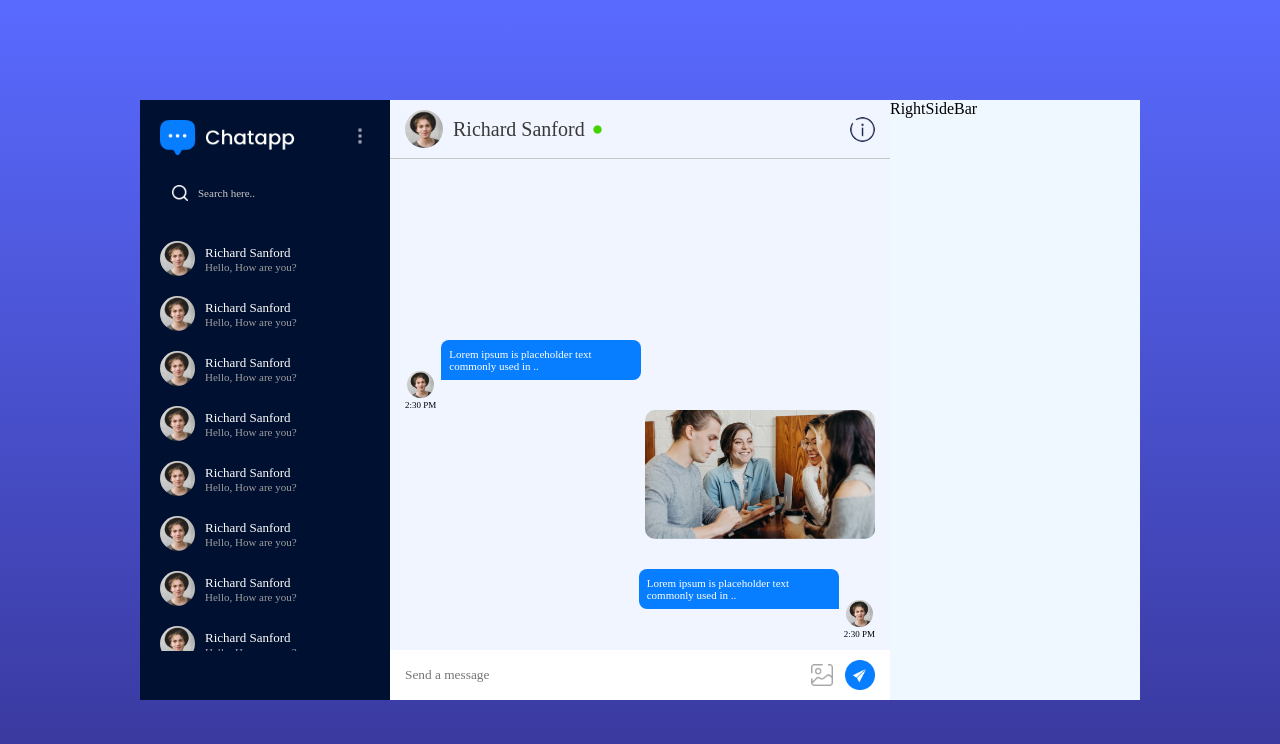
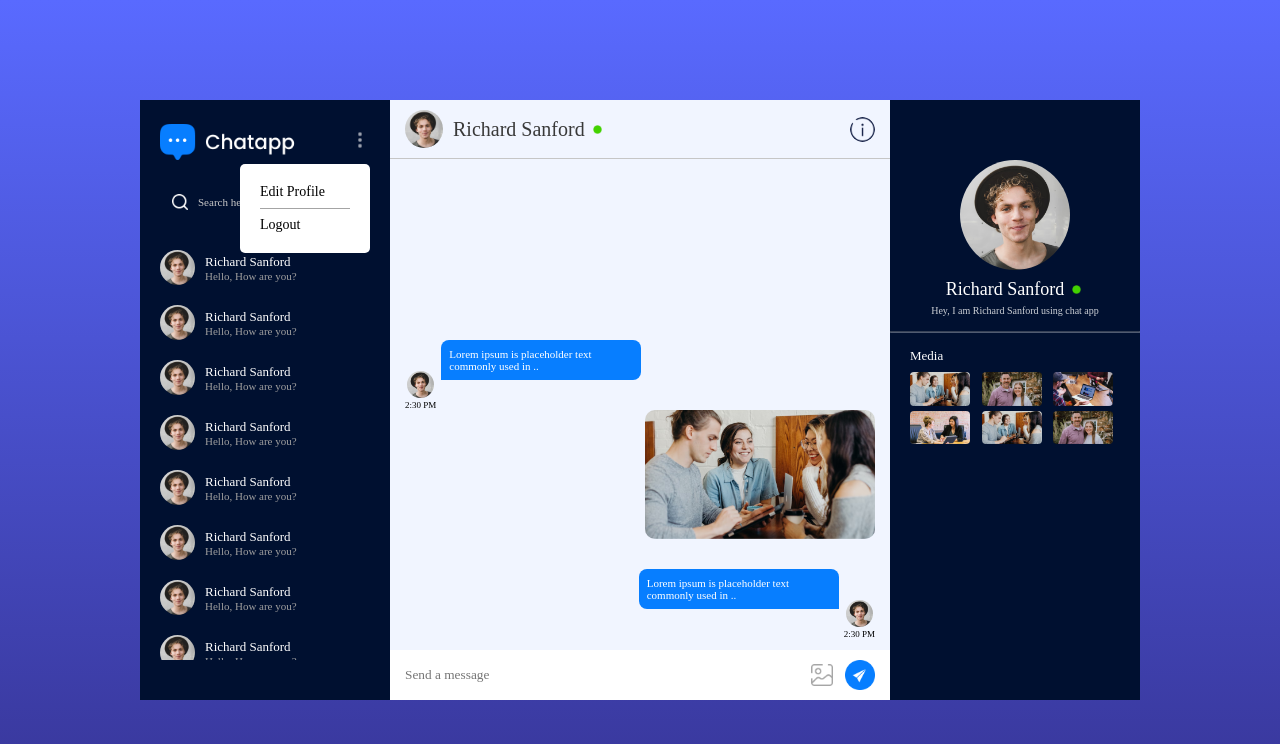
Before and after one commit to pranav1031/junkbox-chat-app, a React (Vite) app: page /chat in a window 1280 px wide. Shown: the top 744 px of the page. Built offline with nearby package versions, Linux system fonts and the light colour scheme.

Commit message:
menu bar

```diff
--- a/src/components/LeftSideBar/LeftSideBar.css
+++ b/src/components/LeftSideBar/LeftSideBar.css
@@ -83,3 +83,35 @@
 .friends:hover span{
   color: white;
 }
+
+.ls-nav .menu{
+  position: relative;
+  padding: 10px 0px;
+}
+
+.menu .sub-menu{
+  position: absolute;
+  top: 100%;
+  right: 0;
+  width: 130px;
+  padding: 20px;
+  border-radius: 5px;
+  background-color: white;
+  color: black;
+}
+
+.sub-menu hr{
+  border: none;
+  height: 1px;
+  background: #a4a4a4;
+  margin: 8px 0px;
+}
+
+.sub-menu p{
+  cursor: pointer;
+  font-size: 14px;
+}
+
+.menu:hover .sub-menu{
+  display: block;
+}
--- a/src/components/LeftSideBar/LeftSideBar.jsx
+++ b/src/components/LeftSideBar/LeftSideBar.jsx
@@ -10,6 +10,11 @@
           <img src={assets.logo} className='logo' alt="" />
           <div className="menu">
             <img src={assets.menu_icon} alt="" />
+            <div className="sub-menu">
+              <p>Edit Profile</p>
+              <hr />
+              <p>Logout</p>
+            </div>
           </div>
         </div>
         <div className="ls-search">
--- a/src/components/RightSideBar/RightSideBar.css
+++ b/src/components/RightSideBar/RightSideBar.css
@@ -0,0 +1,76 @@
+.rs {
+  color: white;
+  background: #001030;
+  position: relative;
+  height: 75vh;
+  overflow-y: scroll;
+}
+
+.rs-profile{
+  padding-top: 60px;
+  text-align: center;
+  max-width: 70%;
+  margin: auto;
+}
+
+.rs-profile img{
+  width: 110px;
+  aspect-ratio: 1/1;
+  border-radius: 50%;
+}
+
+.rs-profile h3{
+  font-size: 18px;
+  font-weight: 400;
+  display: flex;
+  align-items: center;
+  justify-content: center;
+  gap: 5px;
+  margin: 5px 0px;
+}
+
+.rs-profile p {
+  font-size: 10px;
+  opacity: 80%;
+  font-weight: 300;
+}
+
+.rs hr {
+  border-color: #ffffff50;
+  margin: 15px 0px;
+}
+
+.rs-media {
+  padding: 0px 20px;
+  font-size: 13px;
+}
+
+.rs-media div {
+  max-height: 180px;
+  overflow-y: scroll;
+  display: grid;
+  grid-template-columns: 1fr 1fr 1fr;
+  gap: 5px;
+  margin-top: 8px;
+}
+
+.rs-media div img{
+  width: 60px;
+  border-radius: 4px;
+  cursor: pointer;
+}
+
+.rs button {
+  position: absolute;
+  bottom: 20px;
+  left: 50%;
+  transform: translateX(-50%);
+  background: #077eff;
+  color: white;
+  border: none;
+  font-size: 12px;
+  font-weight: 300;
+  padding: 10px 65px;
+  border-radius: 20px;
+  cursor: pointer;
+}
--- a/src/components/RightSideBar/RightSideBar.jsx
+++ b/src/components/RightSideBar/RightSideBar.jsx
@@ -1,9 +1,28 @@
 import React from 'react'
 import './RightSideBar.css'
+import assets from '../../assets/assets'
 
 const RightSideBar = () => {
   return (
-    <div>RightSideBar</div>
+    <div className="rs">
+      <div className="rs-profile">
+        <img src={assets.profile_img} alt="" />
+        <h3>Richard Sanford <img src={assets.green_dot} className='dot' alt="" /></h3>
+        <p>Hey, I am Richard Sanford using chat app</p>
+      </div>
+      <hr />
+      <div className="rs-media">
+        <p>Media</p>
+        <div>
+          <img src={assets.pic1} alt="" />
+          <img src={assets.pic2} alt="" />
+          <img src={assets.pic3} alt="" />
+          <img src={assets.pic4} alt="" />
+          <img src={assets.pic1} alt="" />
+          <img src={assets.pic2} alt="" />
+        </div>
+      </div>
+    </div>
   )
 }
 
```
